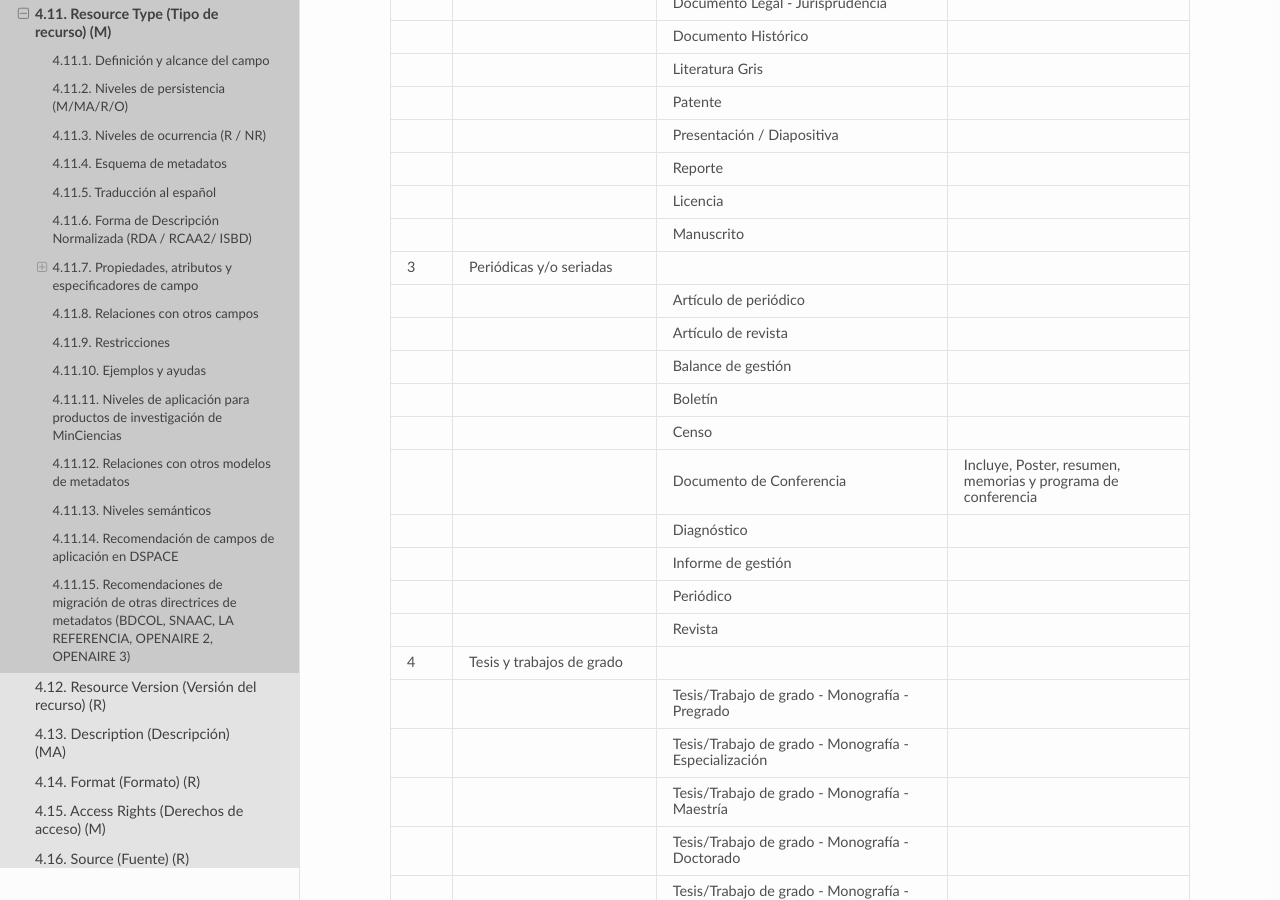
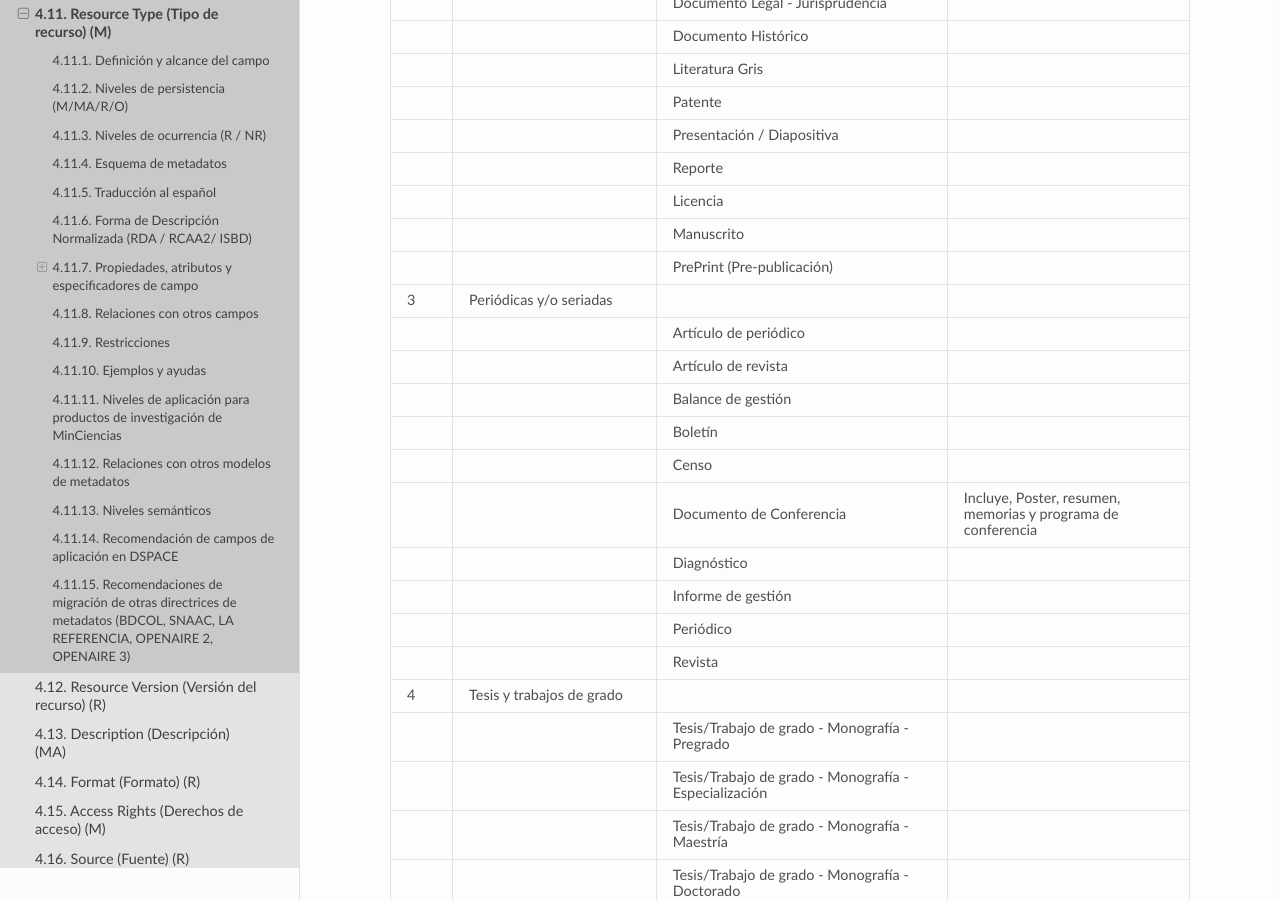
Before and after one commit to rcic/openaire4, a Sphinx documentation site: the page built from docs/field_publicationtype.rst, in a window 1280 px wide and 900 px high, scrolled down 10755 px. Built offline with Sphinx 7.4.7 and the Read the Docs theme 2.0.0, drawn with Linux system fonts in a browser that asks for light colours; some web fonts are replaced; a script that is not in the unit is left out.

Commit message:
Update field_publicationtype.rst
Agregado Pre-print

```diff
--- a/docs/field_publicationtype.rst
+++ b/docs/field_publicationtype.rst
@@ -470,6 +470,8 @@ Utilice la etiqueta del término de tipo de recurso como valor. Utilice el **val
 +------+----------------------------------------+-----------------------------------------------------+--------------------------------------------------------------+
 |      |                                        | Manuscrito                                          |                                                              |
 +------+----------------------------------------+-----------------------------------------------------+--------------------------------------------------------------+
+|      |                                        | PrePrint (Pre-publicación)                          |                                                              |
++------+----------------------------------------+-----------------------------------------------------+--------------------------------------------------------------+
 | 3    | Periódicas y/o seriadas                |                                                     |                                                              |
 +------+----------------------------------------+-----------------------------------------------------+--------------------------------------------------------------+
 |      |                                        | Artículo de periódico                               |                                                              |
```
